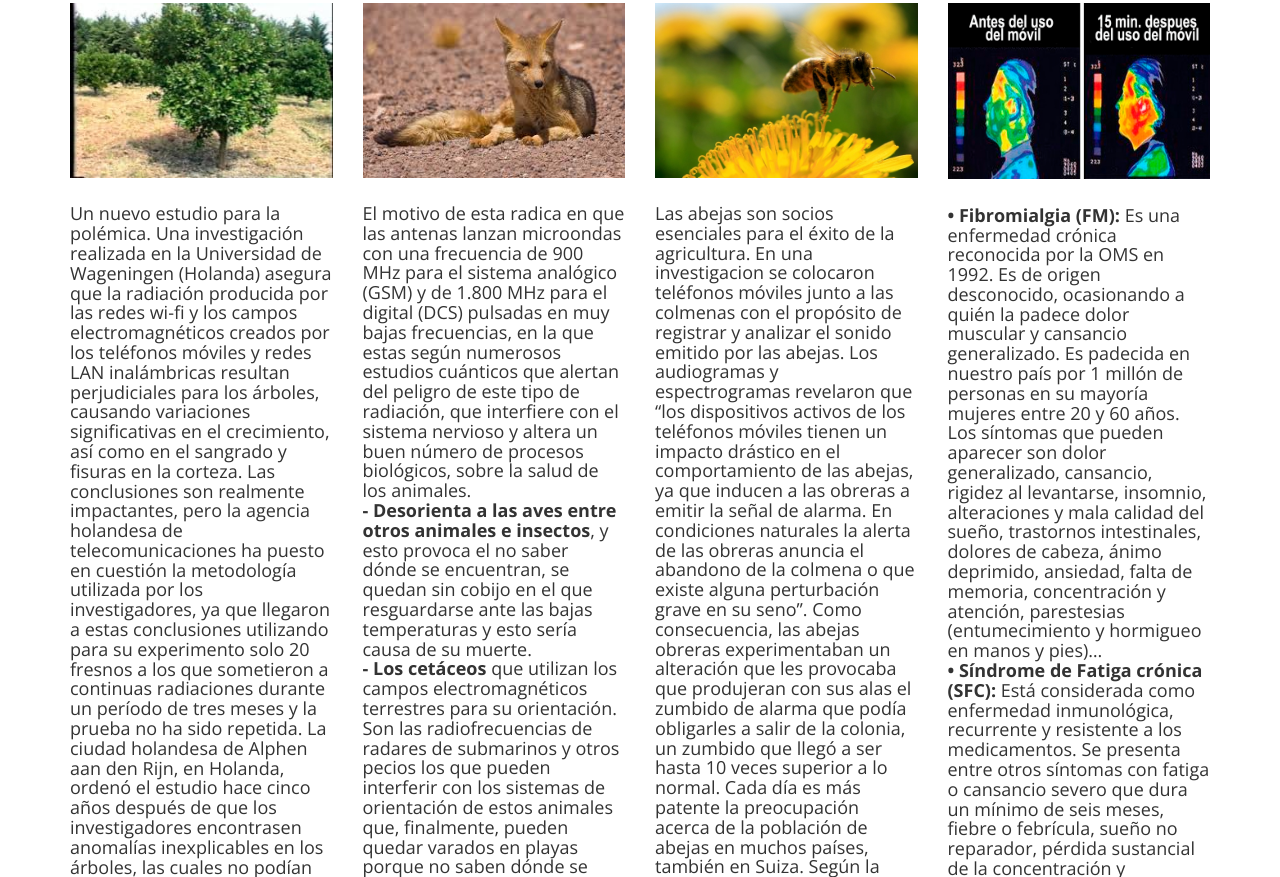
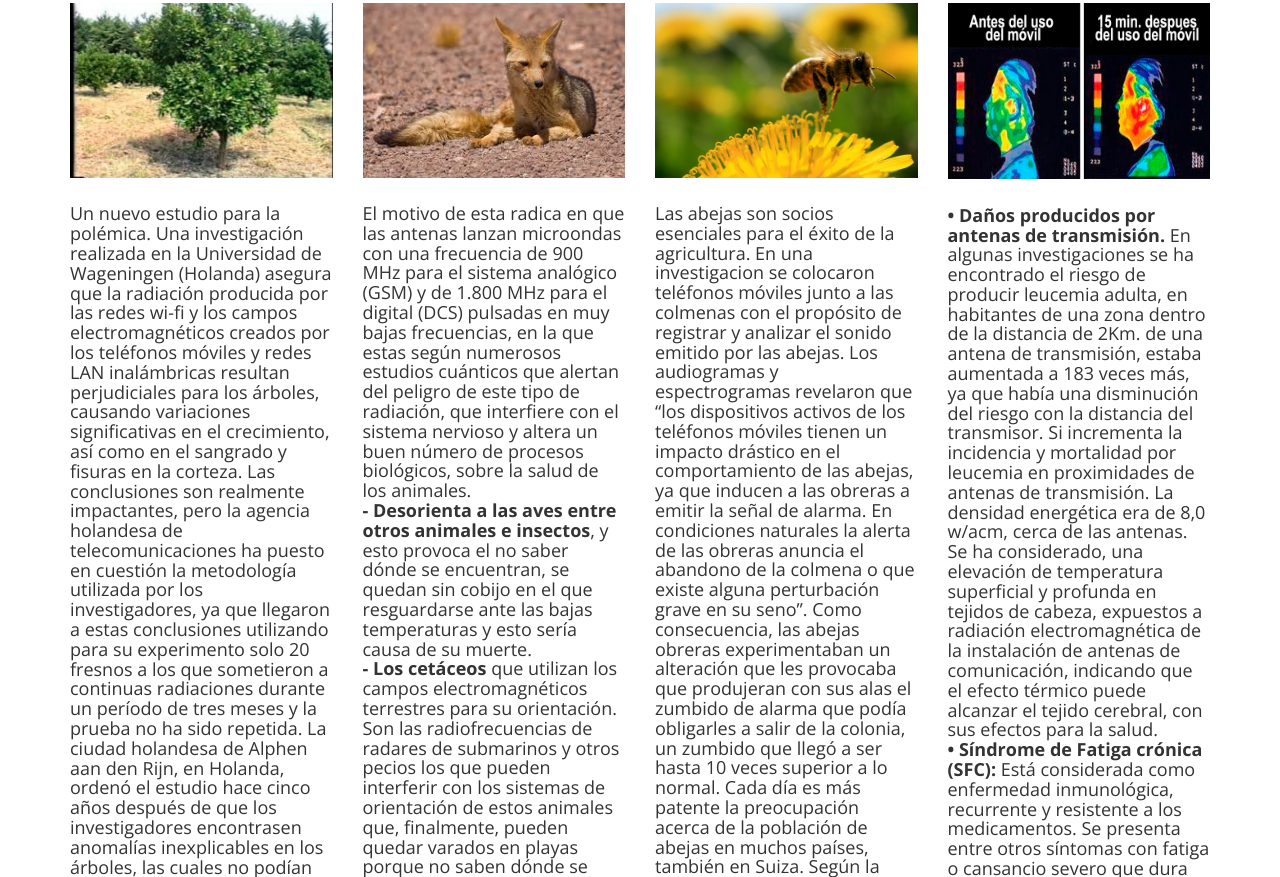
Before and after one commit to ronaldSr635/contaminacion-electromagnetica, a plain HTML site: page Efectos.html in a window 1280 px wide. Shown: the part 763-1640 px from the top of the page. Drawn offline with nearby package versions, Linux system fonts and the light colour scheme.

Commit message:
Update Efectos.html

```diff
--- a/Efectos.html
+++ b/Efectos.html
@@ -105,8 +105,9 @@ Cada día es más patente la preocupación acerca de la población de abejas en
                         <h3>En Humanos</h3>
                       </div>
                      </a> </div>
-                   <h4 class="m_4"><b>•	Fibromialgia (FM):</b> Es una enfermedad crónica reconocida por la OMS en 1992. Es de origen desconocido, ocasionando a quién la padece dolor muscular y cansancio generalizado. Es padecida en nuestro país por 1 millón de personas en su mayoría mujeres entre 20 y 60 años.
-Los síntomas que pueden aparecer son dolor generalizado, cansancio, rigidez al levantarse, insomnio, alteraciones y mala calidad del sueño, trastornos intestinales, dolores de cabeza, ánimo deprimido, ansiedad, falta de memoria, concentración y atención, parestesias (entumecimiento y hormigueo en manos y pies)…<br>
+                   <h4 class="m_4"><b>•	Daños producidos por antenas de transmisión.</b> En algunas investigaciones se ha encontrado el riesgo de producir leucemia adulta, en habitantes de una zona dentro de la distancia de 2Km. de una antena de transmisión, estaba aumentada a 183 veces más, ya que había una disminución del riesgo con la distancia del transmisor. Si incrementa la incidencia y mortalidad por leucemia en proximidades de antenas de transmisión. La densidad energética era de 8,0 w/acm, cerca de las antenas.
+Se ha considerado, una elevación de temperatura superficial y profunda en tejidos de cabeza, expuestos a radiación electromagnética de la instalación de antenas de comunicación, indicando que el efecto térmico puede alcanzar el tejido cerebral, con sus efectos para la salud.
+<br>
 <b>•	Síndrome de Fatiga crónica (SFC):</b> Está considerada como enfermedad inmunológica, recurrente y resistente a los medicamentos. Se presenta entre otros síntomas con fatiga o cansancio severo que dura un mínimo de seis meses, fiebre o febrícula, sueño no reparador, pérdida sustancial de la concentración y memoria, dolor muscular y en articulaciones, sensación de estado gripal permanente, dolor de garganta, cabeza e inflamación de los ganglios linfáticos. La mayoría de las personas que sufren SFC padecen también de FM.<br>
 
 <b>•	Sensibilidad química múltiple (SQM):</b> Esta enfermedad consiste en un trastorno en la respuesta fisiológica de ciertos individuos a una multiplicidad de agentes y componentes del medio ambiente, alimentos, medicamentos, disolventes orgánicos, lacas pinturas, plaguicidas, humo, sustancias químicas, polvo, muebles, papel,
```
